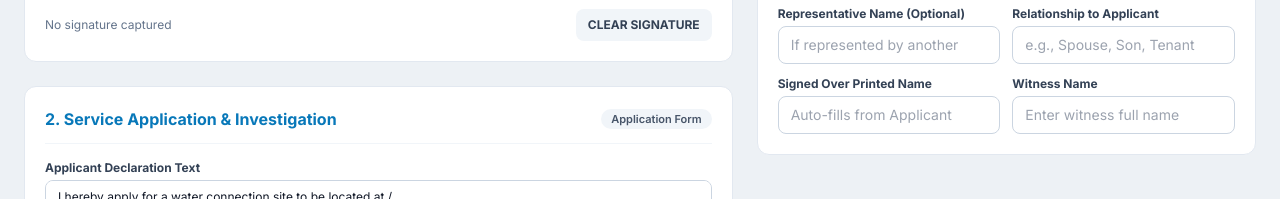
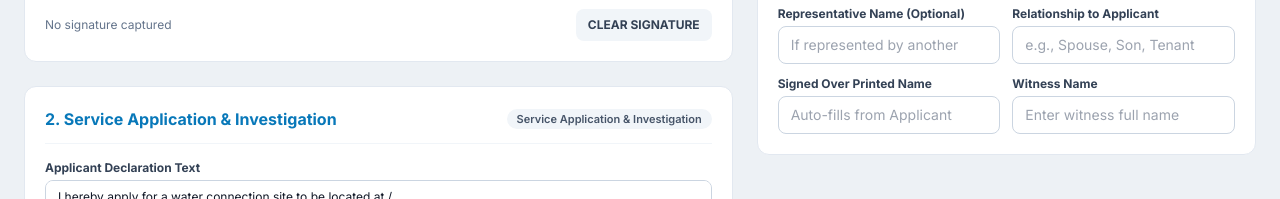
Before and after one commit to Bernard052001/serviceforms, a plain HTML site: page index.html in a window 1280 px wide. Shown: the part 1069-1268 px from the top of the page. Drawn offline with nearby package versions, Linux system fonts and the light colour scheme.

Commit message:
Update index.html

```diff
--- a/index.html
+++ b/index.html
@@ -721,7 +721,7 @@
         <div class="bg-white rounded-xl p-5 border border-slate-200 shadow-xs">
           <div class="flex items-center justify-between border-b border-slate-100 pb-3 mb-4">
             <h2 class="text-base font-bold text-[#0878b9]">2. Service Application &amp; Investigation</h2>
-            <span class="text-[11px] font-semibold px-2.5 py-0.5 rounded-full bg-slate-100 text-slate-600">Application Form</span>
+            <span class="text-[11px] font-semibold px-2.5 py-0.5 rounded-full bg-slate-100 text-slate-600"> Service Application & Investigation</span>
           </div>
 
           <div class="space-y-4">
```
